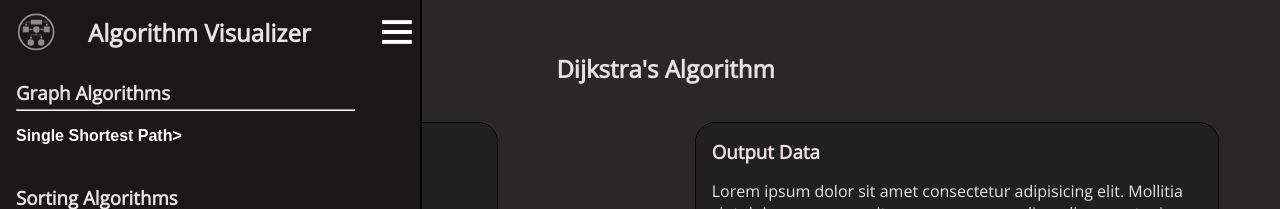
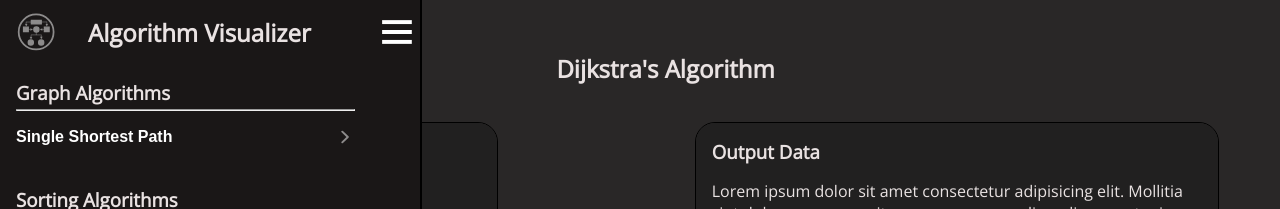
Before and after one commit to voss29/algorithm-visualizer, a React app: page / in a window 1280 px wide. Shown: the top 209 px of the page. Built offline with nearby package versions, Linux system fonts and the light colour scheme.

Commit message:
add arrow icon for category items

```diff
--- a/src/view/shared/MenuBar/MenuItem/MenuItem.tsx
+++ b/src/view/shared/MenuBar/MenuItem/MenuItem.tsx
@@ -1,5 +1,6 @@
 import React, { ReactElement } from 'react';
 import { AlgorithmCategory } from '../menuBarTypes';
+import arrowRightIcon from '../../../icons/arrowRightIcon.svg';
 import './menuItem.css';
 
 
@@ -19,11 +20,11 @@ function MenuItem(itemData: Props): ReactElement {
          const { isCategory, name } = child;
          const className = (isCategory) ? 'menuItemSubCategory' : '';
          const clickHandler = (isCategory) ? () => selectCategory(name) : child.loadPage;
-         const buttonText = `${name}${(isCategory) ? '>' : ''}`; // TODO: Replace with css ::after element
 
          return (
             <button type="button" key={index} className={className} onClick={clickHandler}>
-               {buttonText}
+               {name}
+               {(isCategory) ? <img src={arrowRightIcon} alt=">" width="20" height="20" draggable="false" /> : null}
             </button>
          );
       });
--- a/src/view/shared/MenuBar/MenuItem/menuItem.css
+++ b/src/view/shared/MenuBar/MenuItem/menuItem.css
@@ -12,11 +12,12 @@
    margin-top: .5rem;
 }
 
-
 .menuItemOptionContainer > button {
+   align-items: center;
+   display: flex;
    font-size: 1rem;
+   justify-content: space-between;
 }
-
 
 .menuItemOptionContainer > button:hover,
 .menuItemOptionContainer > button:focus {
```
